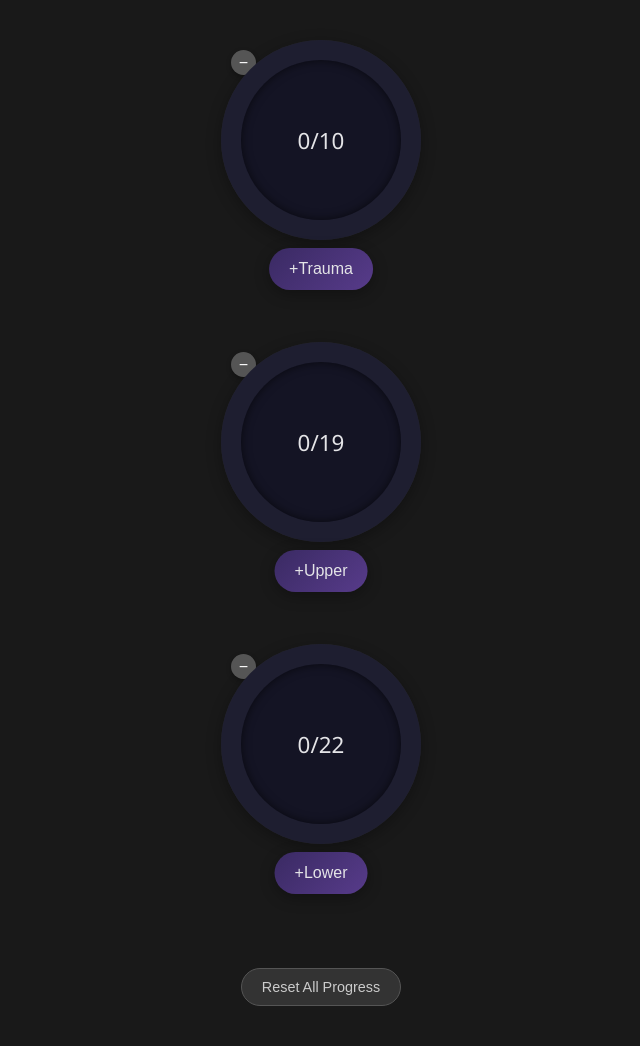
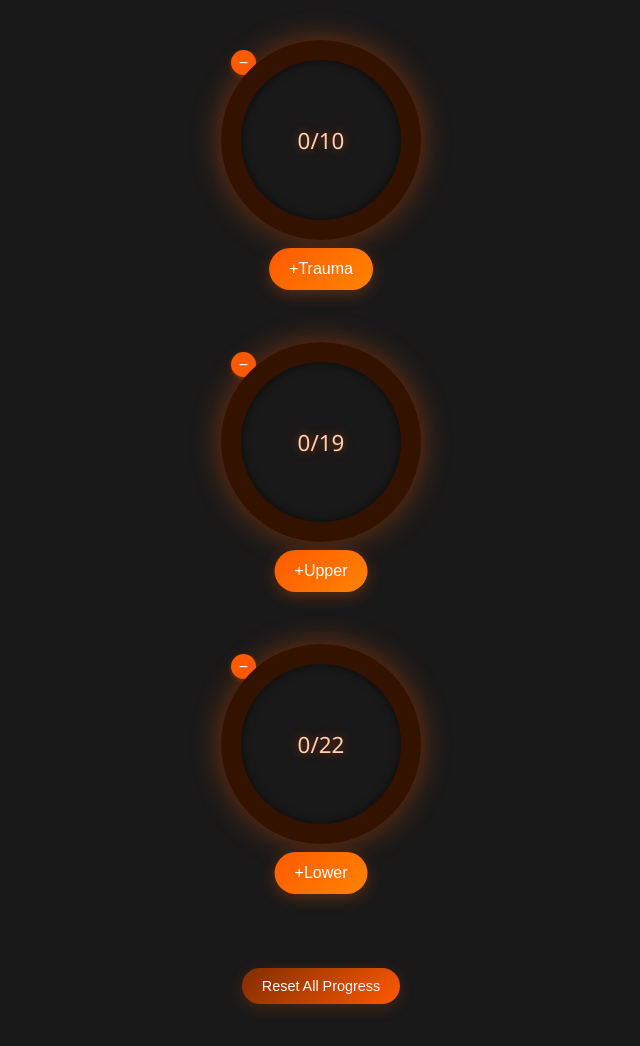
Before and after one commit to starfox1230/Body-CaseStacks, a plain HTML site: page index.html in a window 1280 px wide. Shown: the whole page, without its empty margins (319-959 px from the left). Drawn offline with Linux system fonts and the light colour scheme; no server answers.

Commit message:
Update index.html - Fiery Theme

```diff
--- a/index.html
+++ b/index.html
@@ -5,7 +5,6 @@
     <meta name="viewport" content="width=device-width, initial-scale=1.0">
     <title>Case Progress Tracker</title>
     <style>
-        /* Reset some default styles */
         * {
             margin: 0;
             padding: 0;
@@ -13,8 +12,8 @@
         }
 
         body {
-            background-color: #191919; /* Solid background color */
-            color: #e0e0e0;
+            background: #191919;
+            color: #ffd0b3;
             font-family: 'Segoe UI', Tahoma, Geneva, Verdana, sans-serif;
             display: flex;
             flex-direction: column;
@@ -23,19 +22,12 @@
             padding: 40px 20px;
         }
 
-        h1 {
-            margin-bottom: 40px;
-            font-size: 2.5rem;
-            color: #ffffff;
-            text-shadow: 0 0 10px rgba(0,0,0,0.7);
-        }
-
         .container {
             display: flex;
-            flex-direction: column; /* Arrange items vertically */
-            align-items: center;    /* Center items horizontally */
-            gap: 40px;              /* Increased gap for better spacing */
-            max-width: 600px;       /* Adjusted max-width for better mobile view */
+            flex-direction: column;
+            align-items: center;
+            gap: 40px;
+            max-width: 600px;
             width: 100%;
         }
 
@@ -43,10 +35,18 @@
             position: relative;
             width: 180px;
             height: 180px;
-            background: rgba(255, 255, 255, 0.05);
+            background: rgba(255, 89, 0, 0.1);
             border-radius: 50%;
-            box-shadow: 0 4px 15px rgba(0, 0, 0, 0.3);
+            box-shadow: 0 0 20px rgba(255, 89, 0, 0.2),
+                       inset 0 0 15px rgba(255, 89, 0, 0.2);
             transition: transform 0.3s;
+            animation: pulse 2s infinite;
+        }
+
+        @keyframes pulse {
+            0% { box-shadow: 0 0 20px rgba(255, 89, 0, 0.2), inset 0 0 15px rgba(255, 89, 0, 0.2); }
+            50% { box-shadow: 0 0 30px rgba(255, 89, 0, 0.4), inset 0 0 25px rgba(255, 89, 0, 0.4); }
+            100% { box-shadow: 0 0 20px rgba(255, 89, 0, 0.2), inset 0 0 15px rgba(255, 89, 0, 0.2); }
         }
 
         .progress-wrapper:hover {
@@ -60,8 +60,8 @@
             width: 100%;
             height: 100%;
             background: conic-gradient(
-                #3ae374 var(--percent),
-                #1e1e30 var(--percent)
+                #ff5900 var(--percent),
+                #331200 var(--percent)
             );
             border-radius: 50%;
             transform: rotate(-90deg);
@@ -74,14 +74,15 @@
             left: 10%;
             width: 80%;
             height: 80%;
-            background: #141424;
+            background: #191919;
             border-radius: 50%;
             display: flex;
             align-items: center;
             justify-content: center;
-            color: #e4e4e7;
+            color: #ffd0b3;
             font-size: 1.4rem;
             box-shadow: inset 0 0 10px rgba(0,0,0,0.6);
+            text-shadow: 0 0 10px rgba(255, 89, 0, 0.5);
         }
 
         .progress-button {
@@ -89,27 +90,28 @@
             bottom: -50px;
             left: 50%;
             transform: translateX(-50%);
-            background: linear-gradient(135deg, #3a2a63, #573b8a);
-            color: #e4e4e7;
+            background: linear-gradient(135deg, #ff5900, #ff8400);
+            color: #fff;
             border: none;
             padding: 12px 20px;
             border-radius: 30px;
             cursor: pointer;
             font-size: 1rem;
-            box-shadow: 0 4px 15px rgba(0, 0, 0, 0.3);
-            transition: background 0.3s, transform 0.2s;
+            box-shadow: 0 4px 15px rgba(255, 89, 0, 0.3);
+            transition: all 0.3s;
         }
 
         .progress-button:hover {
-            background: linear-gradient(135deg, #4b367a, #7352a3);
+            background: linear-gradient(135deg, #ff8400, #ffa500);
             transform: translateX(-50%) scale(1.05);
+            box-shadow: 0 0 20px rgba(255, 89, 0, 0.5);
         }
 
         .minus-button {
             position: absolute;
             top: 10px;
             left: 10px;
-            background: #555;
+            background: #ff5900;
             color: #fff;
             border: none;
             border-radius: 50%;
@@ -120,35 +122,34 @@
             justify-content: center;
             cursor: pointer;
             font-size: 1rem;
-            box-shadow: 0 2px 5px rgba(0,0,0,0.3);
-            transition: background 0.3s, transform 0.2s;
+            box-shadow: 0 2px 5px rgba(255, 89, 0, 0.3);
+            transition: all 0.3s;
         }
 
         .minus-button:hover {
-            background: #777;
+            background: #ff8400;
             transform: scale(1.1);
+            box-shadow: 0 0 15px rgba(255, 89, 0, 0.5);
         }
 
-        /* Reset Button Styles */
         .reset-button {
-            margin-top: 40px; /* Reduced top margin */
-            background: #333;  /* More discrete color */
-            color: #ccc;       /* Lighter text */
-            border: 1px solid #555; /* Subtle border */
-            padding: 10px 20px;     /* Reduced padding */
-            border-radius: 25px;    /* Slightly smaller border-radius */
+            margin-top: 40px;
+            background: linear-gradient(135deg, #802d00, #ff5900);
+            color: #fff;
+            border: none;
+            padding: 10px 20px;
+            border-radius: 25px;
             cursor: pointer;
             font-size: 0.9rem;
-            box-shadow: none;       /* Removed shadow */
-            transition: background 0.3s, color 0.3s;
+            box-shadow: 0 4px 15px rgba(255, 89, 0, 0.2);
+            transition: all 0.3s;
         }
 
         .reset-button:hover {
-            background: #444; /* Slightly lighter on hover */
-            color: #fff;      /* Increased text contrast on hover */
+            background: linear-gradient(135deg, #ff5900, #ff8400);
+            box-shadow: 0 0 20px rgba(255, 89, 0, 0.4);
         }
 
-        /* Responsive adjustments */
         @media (max-width: 600px) {
             .progress-wrapper {
                 width: 140px;
@@ -172,15 +173,8 @@
                 top: 8px;
                 left: 8px;
             }
-
-            .reset-button {
-                padding: 12px 24px;
-                font-size: 0.9rem;
-                margin-top: 40px;
-            }
         }
 
-        /* Adjustments for larger screens */
         @media (min-width: 601px) {
             .container {
                 max-width: 800px;
@@ -194,6 +188,7 @@
     </style>
 </head>
 <body>
+    <!-- Rest of the HTML and JavaScript remains exactly the same -->
     <div class="container">
         <div class="progress-wrapper" id="trauma-progress">
             <button class="minus-button" onclick="decrementProgress('trauma', 1)">−</button>
@@ -215,12 +210,11 @@
         </div>     <br><br>
     </div>
 
-    <!-- Reset Button -->
     <button class="reset-button" onclick="resetProgress()">Reset All Progress</button>
 
     <script>
         // Backend API URL
-        const API_URL = 'https://body-casestacks.onrender.com'; // Replace with your Render backend URL
+        const API_URL = 'https://body-casestacks.onrender.com';
 
         // Initialize progress state
         let progressState = {
@@ -241,13 +235,11 @@
             for (const category in progressState) {
                 const current = progressState[category];
                 const percent = (current / totalCases[category]) * 100;
-                const degrees = percent * 3.6; // Convert percentage to degrees for conic-gradient
+                const degrees = percent * 3.6;
 
-                // Update the progress bar
                 const progressElement = document.getElementById(`${category}-progress`).querySelector('.progress');
                 progressElement.style.setProperty('--percent', `${degrees}deg`);
 
-                // Update the label
                 const labelElement = document.getElementById(`${category}-label`);
                 labelElement.innerText = `${current}/${totalCases[category]}`;
             }
@@ -282,7 +274,7 @@
         // Function to update progress on backend
         async function updateProgress(category, value) {
             if (progressState[category] >= totalCases[category] && value > 0) {
-                return; // Do not exceed total cases
+                return;
             }
             try {
                 const response = await fetch(`${API_URL}/updateProgress`, {
@@ -308,7 +300,7 @@
         // Function to decrement progress on backend
         async function decrementProgress(category, value) {
             if (progressState[category] <= 0 && value < 0) {
-                return; // Do not go below zero
+                return;
             }
             try {
                 const response = await fetch(`${API_URL}/updateProgress`, {
```
